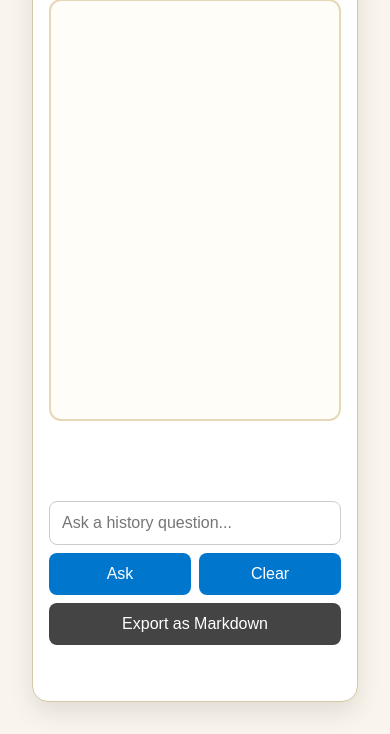
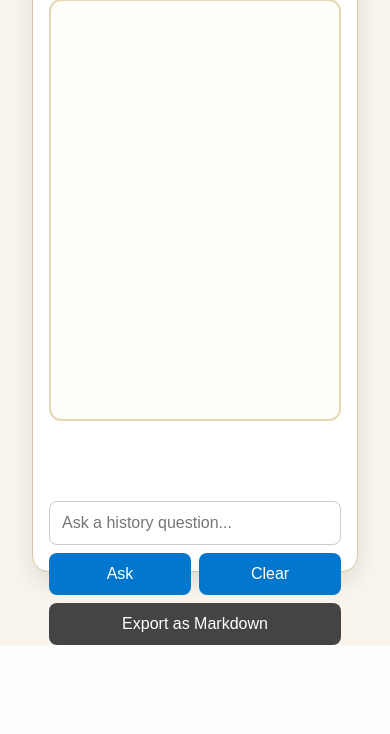
Before and after one commit to 3ixas/ask-professor-past, a Django app: page / in a window 390 px wide. Shown: the part 304-1038 px from the top of the page. After the commit the page ends 949 px from the top, so only its background shows below. Run offline with Django 5.2, Linux system fonts and the light colour scheme; some web fonts are replaced.

Commit message:
Adjust max-height to 100vh to stop infinite chat window.

```diff
--- a/core/static/core/style.css
+++ b/core/static/core/style.css
@@ -185,7 +185,7 @@ button:hover {
 @media (max-width: 600px) {
   .container {
     min-height: 100vh;
-    max-height: none;
+    max-height: 100vh;
     display: flex;
     flex-direction: column;
     padding-bottom: 1rem;
```
